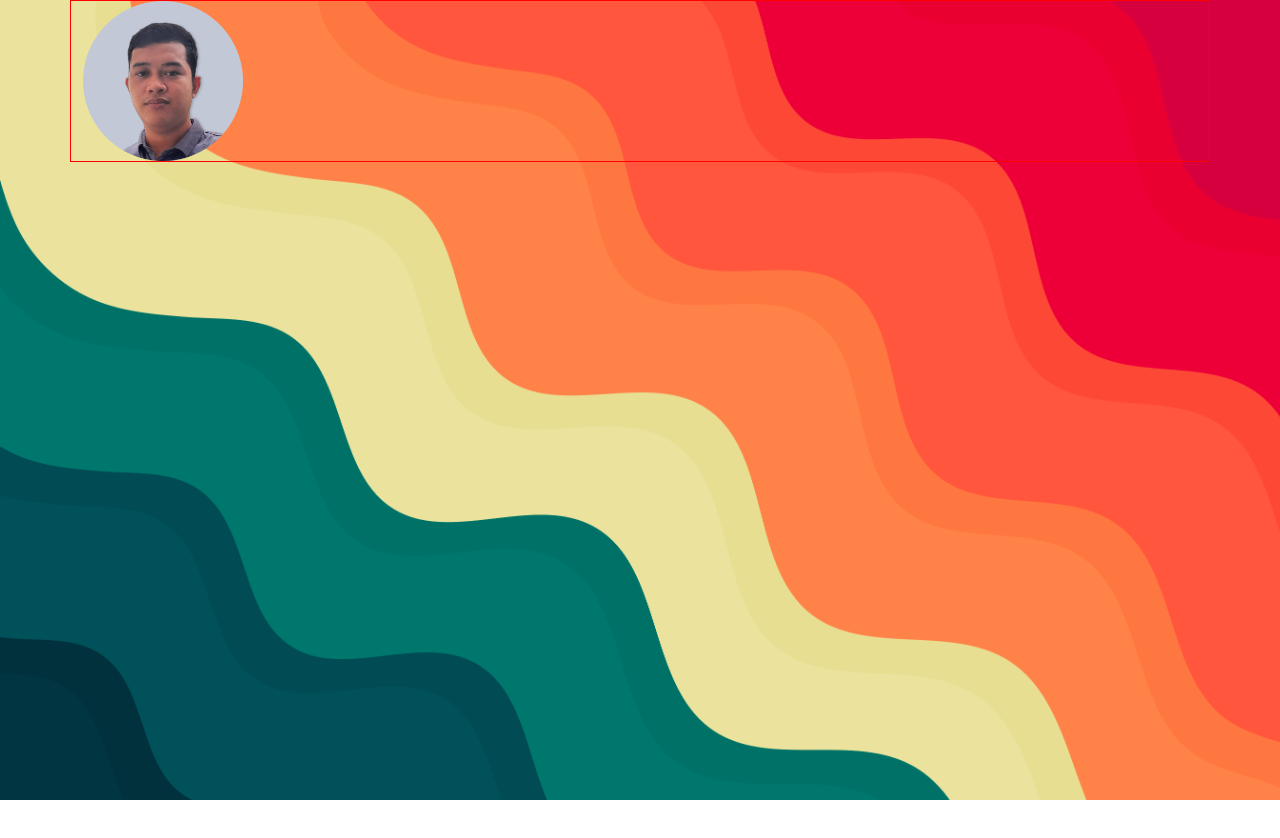
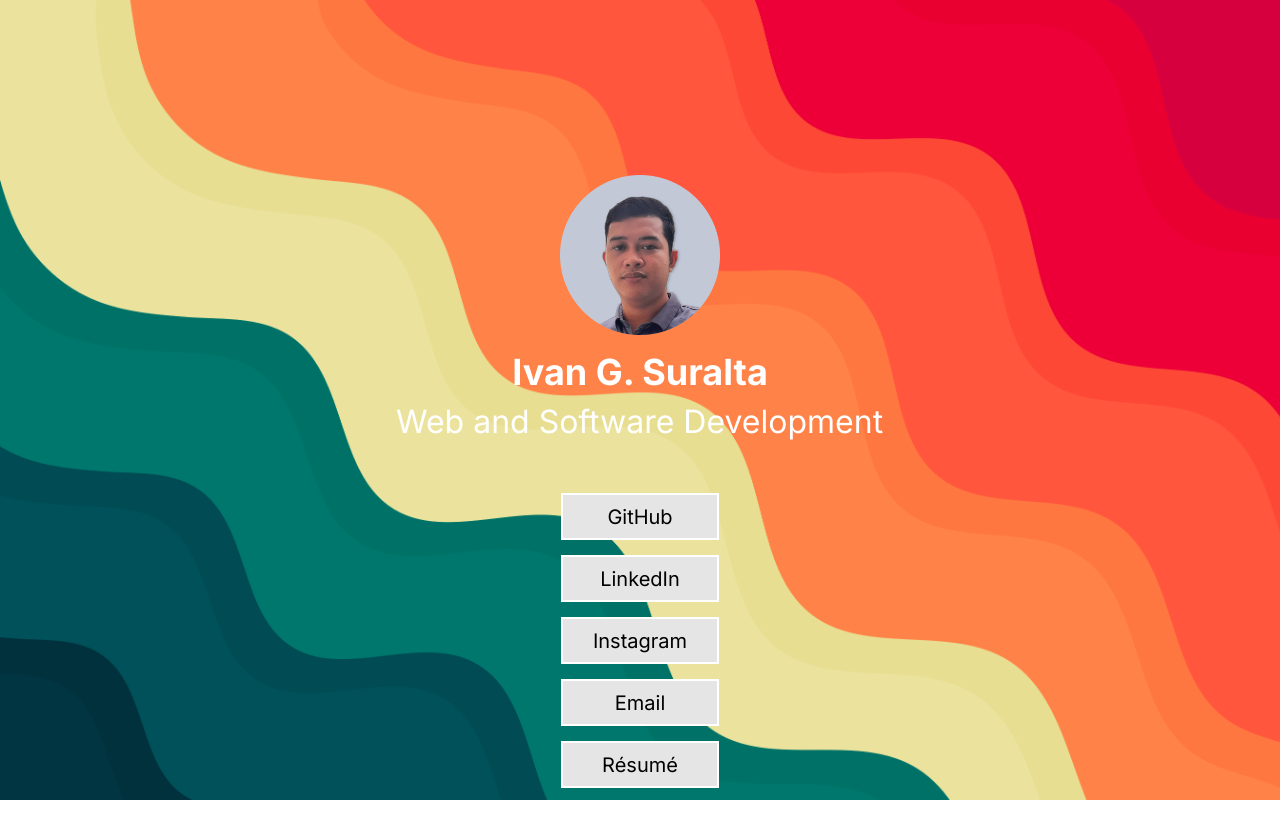
Before and after one commit to ivanovich18/Personal-Website, a plain HTML site: page index.html in a window 1280 px wide. Before the commit the page ends 800 px from the top, so only its background shows below. Drawn offline with nearby package versions, Linux system fonts and the light colour scheme.

Commit message:
Added functionalities

```diff
--- a/index.html
+++ b/index.html
@@ -15,6 +15,14 @@
     <div class="main-body">
         <div class="container">
             <img class="profile-pic" src="/img/profile-pic.png">
+            <h1 class="title-text">Ivan G. Suralta</h1>
+            <h2 class="subtitle-text">Web and Software Development</h2>
+            <button class="bt1 button-text">GitHub</button>
+            <button class="bt2 button-text">LinkedIn</button>
+            <button class="bt3 button-text">Instagram</button>
+            <button class="bt4 button-text">Email</button>
+            <button class="bt5 button-text">Résumé</button>
+            <p class="footer-text">© 2023 Ivan Suralta. All rights reserved.</p>
         </div>
     </div>
 </body>
--- a/styles.css
+++ b/styles.css
@@ -1,10 +1,8 @@
+@import url('https://fonts.googleapis.com/css2?family=Inter:wght@400;700&display=swap');
+
 * {
     margin: 0;
     box-sizing: border-box;
-}
-
-body {
-    display: flex;
 }
 
 .main-body {
@@ -17,12 +15,93 @@ body {
 }
 
 .container {
-    border: 1px solid red;
+    /* border: 1px solid red; */
+    display: flex;
+    justify-content: center;
 }
 
 .profile-pic {
     width: 160px;
     height: 160px;
-    align-items: center;
-    justify-content: center;
+    margin-top: 175px;
 }
+
+.title-text {
+    position: absolute;
+    margin-top: 350px;
+    font-family: 'Inter';
+    font-style: normal;
+    font-weight: 700;
+    font-size: 36px;
+    line-height: 44px;
+    color: #FFFFFF;
+}
+
+.subtitle-text {
+    position: absolute;
+    width: 488px;
+    height: 39px;
+    top: 402px;
+
+    font-family: 'Inter';
+    font-style: normal;
+    font-weight: 400;
+    font-size: 32px;
+    line-height: 39px;
+    color: #FFFFFF;
+}
+
+.button-text {
+    font-family: 'Inter';
+    font-style: normal;
+    font-weight: 400;
+    font-size: 20px;
+    line-height: 24px;
+
+    color: #000000;
+}
+
+button {
+    position: absolute;
+    width: 158px;
+    height: 47px;
+
+    background: #E5E5E5;
+    border-radius: 25px;
+    border: 2px solid #FFFFFF;
+}
+
+.bt1 {
+    top: 493px;
+}
+
+.bt2 {
+    top: 555px;
+}
+
+.bt3 {
+    top: 617px;
+}
+
+.bt4 {
+    top: 679px;
+}
+
+.bt5 {
+    top: 741px;
+}
+
+.footer-text {
+    position: absolute;
+    /* width: 421px;
+    height: 28px; */
+    top: 905px;
+
+    font-family: 'Inter';
+    font-style: normal;
+    font-weight: 400;
+    font-size: 24px;
+    line-height: 28px;
+
+    color: #FFFFFF;
+}
```
